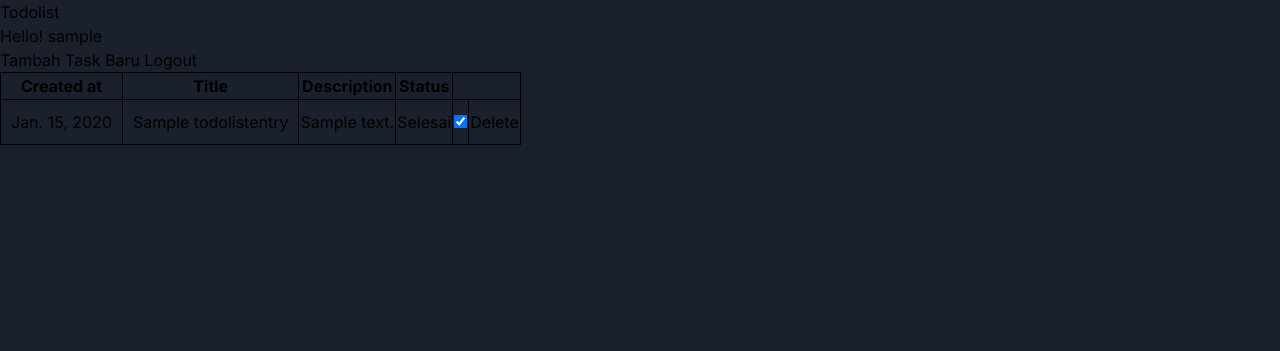
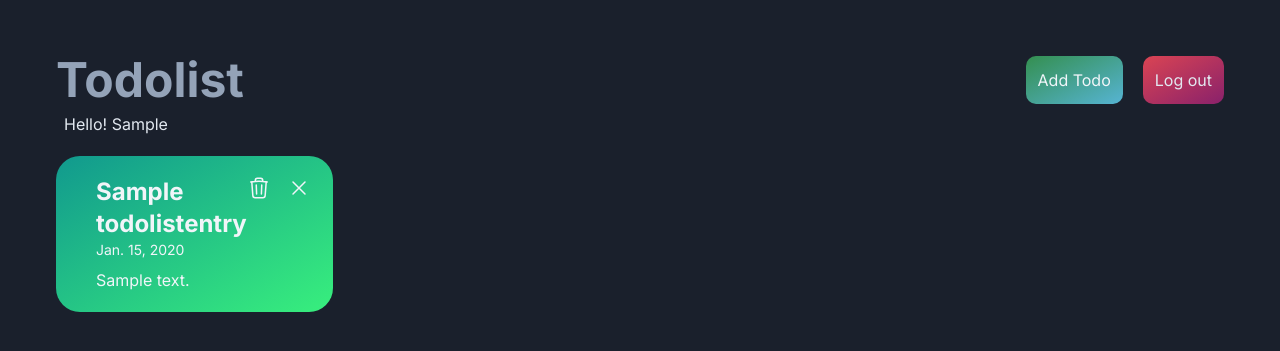
Before and after one commit to marcellinuselbert/assignment-pbp-django, a Django app: page /todolist/ in a window 1280 px wide. Shown: the top 351 px of the page. Run offline with Django 4.2, Linux system fonts and the light colour scheme; a user stored in the database is signed in; tables that the repository leaves empty hold one stand-in row (values such as "Sample post"); some libraries are stand-ins or nearby versions.

Commit message:
Assignment 5 done

```diff
--- a/todolist/templates/register.html
+++ b/todolist/templates/register.html
@@ -5,8 +5,8 @@
 <div>
   <div class="flex justify-center mt-[15%]">
     <div>
-      <div class="text-4xl font-bold text-slate-400">Register</div>
-      <div class="lg:w-64 mt-3">
+      <div class="text-4xl font-bold text-slate-400 text-center">Register</div>
+      <div class="lg:w-64 mt-6">
         <form method="POST" action="">
           {% csrf_token %}
           <div>
@@ -69,7 +69,7 @@
           <button
             type="submit"
             name="submit"
-            class="rouned-lg bg-[#4a9ebd] w-full h-10 text-slate-300 mt-4 font-bold"
+            class="rouned-lg bg-gradient-to-br from-[#0cebeb] via-[#20e3b2] to-[#29ffc6] w-full h-10 text-slate-100 mt-4 font-bold"
           >
             Sign up
           </button>
--- a/todolist/templates/todolist.html
+++ b/todolist/templates/todolist.html
@@ -1,48 +1,80 @@
 {% extends 'base.html' %} {% block meta %}
 <title>Todolist</title>
 {% endblock meta %} {% block content %}
+  {% if user.is_authenticated %}
+<div class="mx-8 md:mx-14 lg:mx-14 mt-14">
+  <div class="flex justify-between">
+     <div class="font-bold text-slate-400 text-3xl md:text-4xl lg:text-5xl">Todolist</div>
+     <div class="flex gap-2 lg:gap-5 " >
+      <button class="px-3 py-2 text-slate-100 bg-gradient-to-br from-[#348f50] to-[#56b4d3]  hidden sm:block">
+        <a href="{% url 'todolist:show_create_todo' %}">Add Todo</a>
+      </button>
+      <button class="bg-gradient-to-br from-[#da4453] to-[#89216b] px-3 py-1 text-slate-200 "><a href="{% url 'todolist:logout' %}  ">Log out</a></button>
 
-<div>
-  <h1>Todolist</h1>
-  {% if user.is_authenticated %}
-  <h1>Hello! {{user.get_username}}</h1>
-  <button>
-    <a href="{% url 'todolist:show_create_todo' %}">Tambah Task Baru</a>
-  </button>
-  <button><a href="{% url 'todolist:logout' %}">Logout</a></button>
-</div>
-{% if todo %}
-<table class="table-border">
-  <th class="table-border">Created at</th>
-
-  <th class="table-border">Title</th>
-  <th class="table-border">Description</th>
-  <th class="table-border">Status</th>
-
-</tr>
-{% for task in todo %}
-<tr>
-  <td class="table-border" style="padding: 10px;">{{task.date}}</td>
-  <td class="table-border" style="padding: 10px;">{{task.title}}</td>
-  <td class="table-border" style="text-align: center;">{{task.description}}</td>
-
-  <td class="table-border" style="text-align: center;">{% if task.is_finished %} Selesai {% else %} Belum Selesai {% endif %}</td>
+    </div>
+  </div>
 
 
-  <td class="table-border" style="text-align: center;">
-    {% if task.is_finished %}
-    <input type="checkbox" onclick="location.href=`{% url 'todolist:update' task.id %}`" checked/>
-        {% else %}
-        <input type="checkbox" onclick="location.href=`{% url 'todolist:update' task.id %}`"/>
-        {% endif %}
-  </td>
-  <td class="table-border" style="text-align: center;"><a href="{% url 'todolist:delete' task.id %}">Delete</a></td>
+  <div class="text-slate-200 capitalize mt-2 ml-2">Hello! {{user.get_username}}</div>
 
-</tr>
-{% endfor %}
+<div class="mt-2"> <button class="px-3 py-2 text-slate-100 bg-gradient-to-br from-[#348f50] to-[#56b4d3]  block sm:hidden">
+        <a href="{% url 'todolist:show_create_todo' %}">Add Todo</a>
+      </button></div>
+
+
+
+
+
+
+
+<div class="grid lg:grid-cols-4 md:grid-cols-3 gap-5 mt-8 sm:mt-5">
+  {% if todo %}
+{% for task in todo %}
+{% if task.is_finished %}
+  <div class="rounded-3xl pl-10 pr-6 py-5 bg-gradient-to-br from-[#11998e] to-[#38ef7d] text-slate-100 ">
+{% else %}
+<div class="rounded-3xl pl-10 pr-6 py-5 bg-gradient-to-br from-[#ffe000] to-[#799f0c] text-slate-100 ">
+
+{% endif %}
+    <div class="flex justify-between">
+      <div class="text-2xl font-bold">
+      {{task.title}}
+    </div>
+    <div class="flex gap-4">
+      <div onclick="location.href=`{% url 'todolist:delete' task.id %}`" class="cursor-pointer">
+        <svg xmlns="http://www.w3.org/2000/svg" fill="none" viewBox="0 0 24 24" stroke-width="1.5" stroke="currentColor" class="w-6 h-6">
+          <path stroke-linecap="round" stroke-linejoin="round" d="M14.74 9l-.346 9m-4.788 0L9.26 9m9.968-3.21c.342.052.682.107 1.022.166m-1.022-.165L18.16 19.673a2.25 2.25 0 01-2.244 2.077H8.084a2.25 2.25 0 01-2.244-2.077L4.772 5.79m14.456 0a48.108 48.108 0 00-3.478-.397m-12 .562c.34-.059.68-.114 1.022-.165m0 0a48.11 48.11 0 013.478-.397m7.5 0v-.916c0-1.18-.91-2.164-2.09-2.201a51.964 51.964 0 00-3.32 0c-1.18.037-2.09 1.022-2.09 2.201v.916m7.5 0a48.667 48.667 0 00-7.5 0" />
+        </svg>
+
+      </div>
+      <div onclick="location.href=`{% url 'todolist:update' task.id %}`" class="cursor-pointer" >
+      {% if task.is_finished %}
+      <svg xmlns="http://www.w3.org/2000/svg" fill="none" viewBox="0 0 24 24" stroke-width="1.5" stroke="currentColor" class="w-6 h-6">
+        <path stroke-linecap="round" stroke-linejoin="round" d="M6 18L18 6M6 6l12 12" />
+      </svg>
+      {% else %}
+
+      <svg  xmlns="http://www.w3.org/2000/svg" fill="none" viewBox="0 0 24 24" stroke-width="1.5" stroke="currentColor" class="w-6 h-6">
+        <path stroke-linecap="round" stroke-linejoin="round" d="M4.5 12.75l6 6 9-13.5" />
+      </svg>
+      {% endif %}
+    </div>
+
+    </div>
+
+    </div>
+    <div class="text-sm">{{task.date}}</div>
+    <div class="text-md mt-2">
+     {{task.description}}
+    </div>
+
+  </div>
+
+{% endfor %}</div>
+</div>
 </table>
 {% else %}
-<div></div>
+<div></div></div>
 {% endif %}
 {% endif %}
 
```
Also changed, not shown: todolist/templates/create.html (+32 -20 lines), todolist/templates/login.html (+4 -4 lines).
